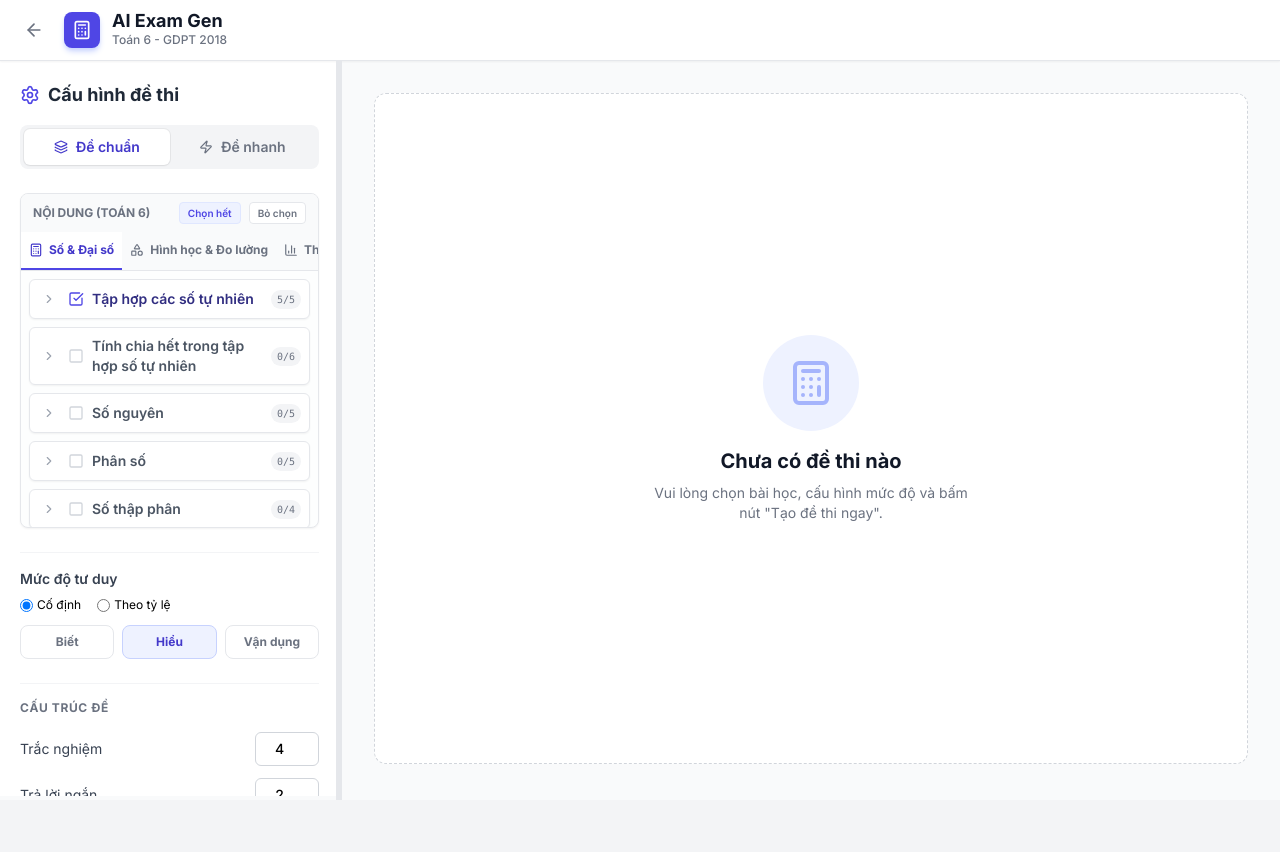
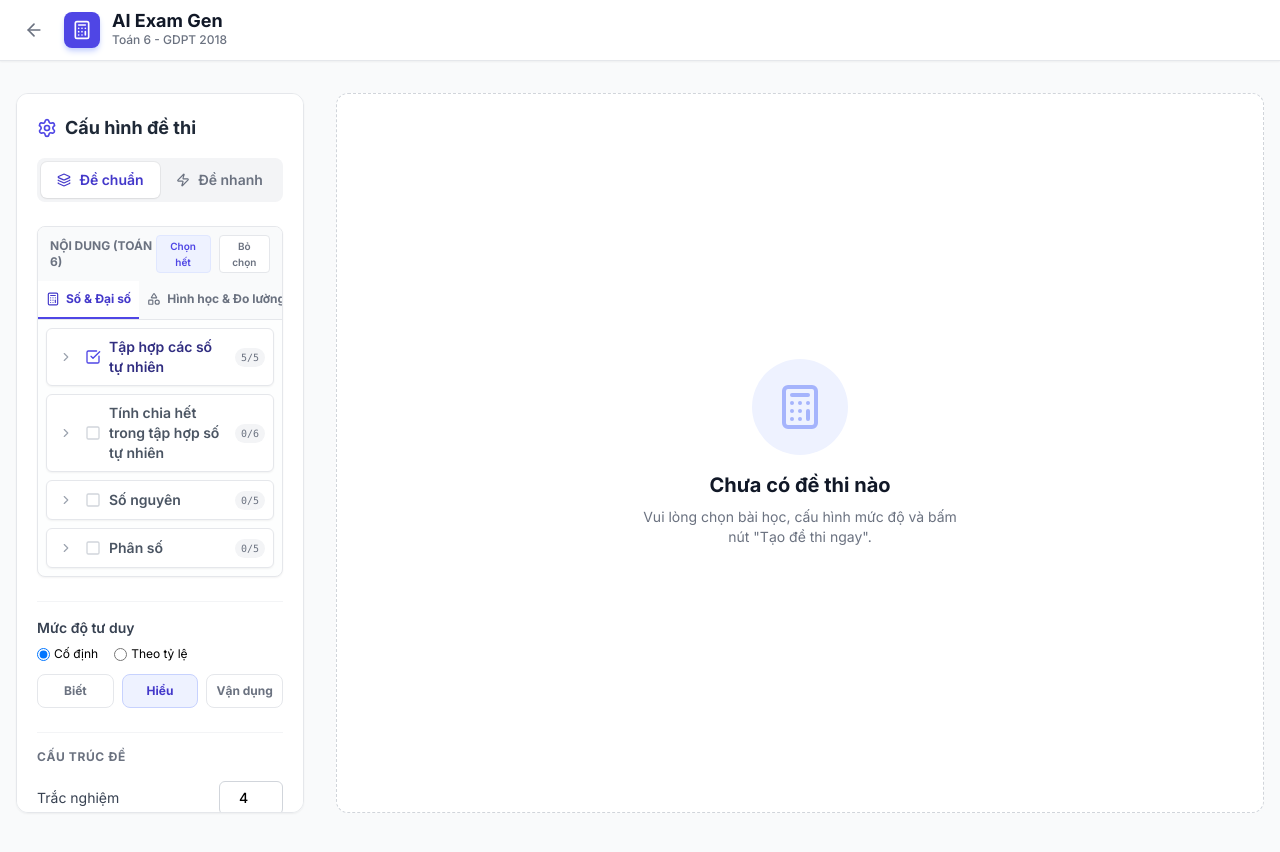
Before and after one commit to Bosvtar/Tro_ly_tao_de_thi, a React (Vite) app: page / in a window 1280 px wide. Both pictures are taken after a click on the button "Tiếp tục". Shown: the top 852 px of the page. Before the commit the page ends 800 px from the top, so only its background shows below. Built offline with nearby package versions, Linux system fonts and the light colour scheme.

Commit message:
Add files via upload

```diff
--- a/App.tsx
+++ b/App.tsx
@@ -1,12 +1,12 @@
 
-import React, { useState, useEffect, useRef } from 'react';
+import React, { useState, useEffect } from 'react';
 import { CURRICULUM, COGNITIVE_LEVELS, SUBJECTS, GRADES } from './constants';
 import { ExamConfig, ExamData, GeneratedQuestion, QuestionFormat, DifficultyConfig, CognitiveLevel, SelectedTopic, SubjectType, GradeType } from './types';
 import { generateExamQuestions } from './services/geminiService';
 import { QuestionCard } from './components/QuestionCard';
 import { LoadingSpinner } from './components/LoadingSpinner';
 import { TopicSelector } from './components/TopicSelector';
-import { Calculator, Sparkles, AlertCircle, FileText, Settings, RefreshCw, Layers, Zap, Printer, ArrowLeft, FlaskConical, GripVertical } from 'lucide-react';
+import { Calculator, Sparkles, AlertCircle, FileText, Settings, RefreshCw, Layers, Zap, Printer, ArrowLeft, FlaskConical } from 'lucide-react';
 
 const App: React.FC = () => {
   // --- Global Selection State ---
@@ -46,46 +46,6 @@ const App: React.FC = () => {
   const [examData, setExamData] = useState<ExamData | null>(null);
   const [showSolutions, setShowSolutions] = useState(false);
   const [error, setError] = useState<string | null>(null);
-
-  // --- RESIZE LOGIC ---
-  const [sidebarWidth, setSidebarWidth] = useState(340); // Default width in px
-  const [isResizing, setIsResizing] = useState(false);
-  const sidebarRef = useRef<HTMLDivElement>(null);
-
-  const startResizing = React.useCallback((mouseDownEvent: React.MouseEvent) => {
-    mouseDownEvent.preventDefault();
-    setIsResizing(true);
-  }, []);
-
-  useEffect(() => {
-    const handleMouseMove = (e: MouseEvent) => {
-      if (!isResizing) return;
-      // Constraints: Min 280px, Max 600px
-      const newWidth = Math.max(280, Math.min(600, e.clientX));
-      setSidebarWidth(newWidth);
-    };
-
-    const handleMouseUp = () => {
-      setIsResizing(false);
-    };
-
-    if (isResizing) {
-      window.addEventListener('mousemove', handleMouseMove);
-      window.addEventListener('mouseup', handleMouseUp);
-      document.body.style.cursor = 'col-resize';
-      document.body.style.userSelect = 'none'; // Prevent text selection while dragging
-    } else {
-      document.body.style.cursor = '';
-      document.body.style.userSelect = '';
-    }
-
-    return () => {
-      window.removeEventListener('mousemove', handleMouseMove);
-      window.removeEventListener('mouseup', handleMouseUp);
-      document.body.style.cursor = '';
-      document.body.style.userSelect = '';
-    };
-  }, [isResizing]);
 
   const getVandungRatio = () => {
     const remaining = 100 - ratioBiet - ratioHieu;
@@ -370,10 +330,10 @@ const App: React.FC = () => {
 
   // --- RENDER: MAIN APP ---
   return (
-    <div className="min-h-screen print:bg-white bg-gray-50 flex flex-col">
+    <div className="min-h-screen pb-20 print:pb-0 print:bg-white bg-gray-50">
       {/* Header */}
-      <header className="bg-white shadow-sm sticky top-0 z-20 print:hidden border-b border-gray-200 flex-none">
-        <div className="w-full px-4 py-3 flex items-center justify-between">
+      <header className="bg-white shadow-sm sticky top-0 z-20 print:hidden border-b border-gray-200">
+        <div className="max-w-7xl mx-auto px-4 py-3 flex items-center justify-between">
             <div className="flex items-center gap-3">
                 <button
                     onClick={() => setStep('select')}
@@ -409,16 +369,13 @@ const App: React.FC = () => {
         </div>
       </header>
 
-      {/* Main Layout Container */}
-      <main className="flex-1 flex flex-col lg:flex-row overflow-hidden relative">
+      <main className="max-w-7xl mx-auto px-4 py-8">
+        <div className="grid grid-cols-1 lg:grid-cols-12 gap-8">
 
             {/* Sidebar Configuration */}
-            <div
-                ref={sidebarRef}
-                style={{ width: window.innerWidth >= 1024 ? sidebarWidth : '100%' }}
-                className="bg-white lg:border-r border-gray-200 h-auto lg:h-[calc(100vh-65px)] overflow-y-auto custom-scrollbar flex-none print:hidden shadow-md lg:shadow-none z-10"
-            >
-                <div className="p-5">
+            <div className="lg:col-span-4 xl:col-span-3 print:hidden sidebar">
+                <div className="bg-white rounded-xl shadow-sm border border-gray-200 p-5 sticky top-24 max-h-[90vh] overflow-y-auto custom-scrollbar">
+
                     <h2 className="text-lg font-bold text-gray-800 mb-4 flex items-center gap-2">
                       <Settings className="text-indigo-600" size={20} /> Cấu hình đề thi
                     </h2>
@@ -618,17 +575,8 @@ const App: React.FC = () => {
                 </div>
             </div>
 
-            {/* Resizer Handle */}
-            <div
-              className="w-1.5 bg-gray-200 hover:bg-indigo-400 cursor-col-resize hidden lg:flex items-center justify-center transition-colors z-20 hover:w-2 -ml-1"
-              onMouseDown={startResizing}
-              title="Kéo để thay đổi kích thước"
-            >
-               <div className="h-8 w-0.5 bg-gray-400 rounded-full opacity-0 hover:opacity-100"></div>
-            </div>
-
             {/* Main Content Area */}
-            <div className="flex-1 p-4 lg:p-8 overflow-y-auto lg:h-[calc(100vh-65px)] custom-scrollbar">
+            <div className="lg:col-span-8 xl:col-span-9">
                 {error && (
                     <div className="bg-red-50 text-red-700 p-4 rounded-xl border border-red-100 flex items-start gap-3 mb-6 print:hidden animate-fade-in">
                         <AlertCircle className="mt-0.5 shrink-0" size={20} />
@@ -657,7 +605,7 @@ const App: React.FC = () => {
                 )}
 
                 {examData && !loading && (
-                    <div className="animate-fade-in print:w-full max-w-5xl mx-auto">
+                    <div className="animate-fade-in print:w-full">
                         {/* Exam Paper Controls */}
                         <div className="bg-indigo-900 text-white p-4 rounded-t-xl flex justify-between items-center print:hidden shadow-lg controls">
                             <div className="flex items-center gap-3">
@@ -776,6 +724,7 @@ const App: React.FC = () => {
                     </div>
                 )}
             </div>
+        </div>
       </main>
 
       <style>{`
--- a/index.html
+++ b/index.html
@@ -76,8 +76,10 @@
   }
 }
 </script>
+<link rel="stylesheet" href="/index.css">
 </head>
   <body>
     <div id="root"></div>
-  </body>
+  <script type="module" src="/index.tsx"></script>
+</body>
 </html>
--- a/metadata.json
+++ b/metadata.json
@@ -1,5 +1,4 @@
 {
   "name": "Trợ lý Tao Đề Thi Toán - Lý - Hóa THCS",
-  "description": "Ứng dụng tạo câu hỏi Toán - Lý - Hóa theo chương trình Trung học cơ sở tự động bằng AI, hỗ trợ trắc nghiệm và tự luận theo chương trình giáo dục Việt Nam.",
-  "requestFramePermissions": []
+  "description": "Ứng dụng tạo câu hỏi Toán - Lý - Hóa theo chương trình Trung học cơ sở tự động bằng AI, hỗ trợ trắc nghiệm và tự luận theo chương trình giáo dục Việt Nam."
 }
```
Also changed, not shown: 1 other file (tests, documents, lock files or other folders).
